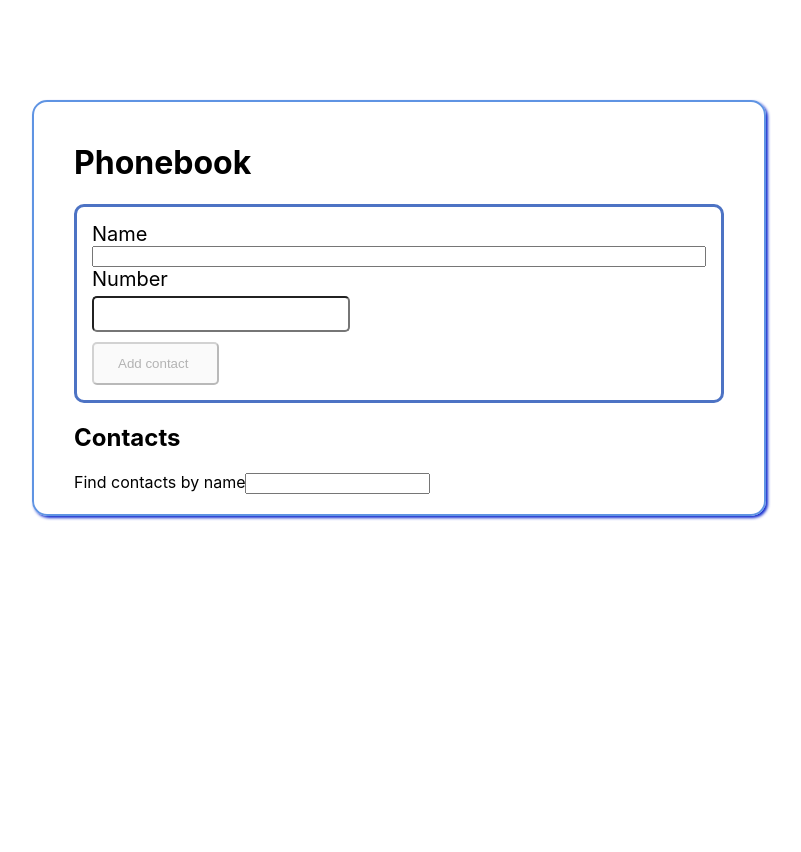
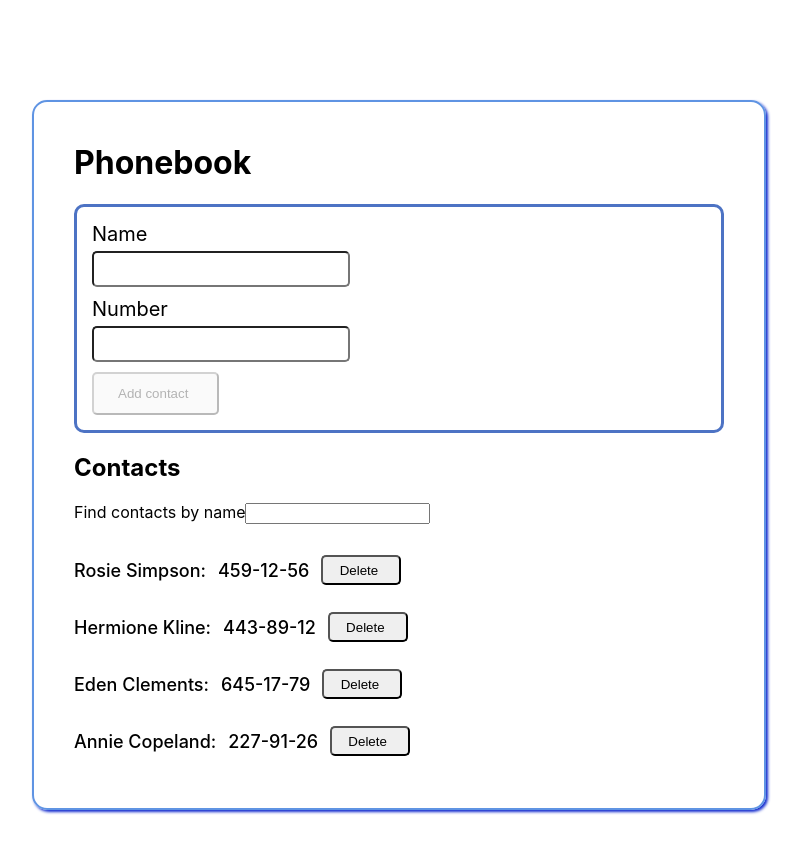
Before and after one commit to AdrianSiwek/goit-react-hw-03-phonebook, a React (Create React App) app: page / in a window 1280 px wide. Shown: the top 852 px of the page, without its empty margins (241-1042 px from the left). Before the commit the page ends 800 px from the top, so only its background shows below. Built offline with nearby package versions, Linux system fonts and the light colour scheme.

Commit message:
update ContactList

```diff
--- a/src/components/App/App.jsx
+++ b/src/components/App/App.jsx
@@ -17,32 +17,36 @@ export class App extends Component {
   }
 
 
+
+
   addContact = ({ name, number }) => {
     this.setState(({ contacts }) => {
-      const onContact = contacts.find(contact => contact.name === name)
+      const onContact = contacts.find(contact => contact.name === name);
 
       if (onContact) {
         alert(`${name} is already in contact`);
         return contacts;
       } else {
         const newContact = {
-          name,
-          number,
-          id: nanoid(),
-        }
-        return [newContact, ...contacts]
+        id: nanoid(),
+        name,
+        number,
+      };
+        return {
+          contacts: [newContact, ...contacts],
+        };
       }
-    })
-  }
+    });
+  };
 
-  deleteContact = () => {
+  deleteContact = contactId => {
     this.setState(prevState => ({
-      contacts: prevState.contacts.filter(contact => contact.id !== nanoid)
-    }))
-  }
+      contacts: prevState.contacts.filter(contact => contact.id !== contactId),
+    }));
+  };
 
   changeFiltr = (event) => {
-    this.setState({filter: event.target.value})
+    this.setState({filter: event.currentTarget.value})
   }
 
   getFiltersContacts = () => {
@@ -56,7 +60,19 @@ export class App extends Component {
       .filter(contact => contact !== false);
   };
 
+  componentDidMount() {
+    const contacts = localStorage.getItem('contacts');
+    const parsContacts = JSON.parse(contacts);
+    if (parsContacts) {
+      this.setState({contacts: parsContacts});
+    }
+  }
 
+  componentDidUpdate(prevState) {
+    if (this.state.contacts !== prevState.contacts) {
+    localStorage.setItem('contacts', JSON.stringify(this.state.contacts));
+  }
+}
 
   render() {
     const filtredContacts = this.getFiltersContacts();
--- a/src/components/ContactForm/ContactForm.jsx
+++ b/src/components/ContactForm/ContactForm.jsx
@@ -1,28 +1,56 @@
 import { Component } from 'react';
 import PropTypes from 'prop-types';
-import style from './ContactForm.module.css';
+import styles from './ContactForm.module.css';
+
+const CONTACT_STATE = {
+    name: '',
+    number: '',
+}
+
+class ContactForm extends Component {
+    state = {
+        ...CONTACT_STATE
+    }
+
+    handleChange = (event) => {
+        const { name, value } = event.currentTarget;
+        this.setState({[name]: value});
+    }
+
+    handleSubmit = (event) => {
+        event.preventDefault();
+        this.props.onSubmit(this.state);
+        this.reset();
+    }
+
+    reset = () => {
+        this.setState({...CONTACT_STATE});
+    }
 
 
-class ContactForm extends Component {
-    state = {  }
+
+
     render() {
         return (
             <div>
-                <form className={style.submit}>
-                    <label className={style.label}>
+                <form className={styles.submit} onSubmit={this.handleSubmit}>
+                    <label className={styles.label}>
                         Name
                         <input
+                            className={styles.input}
                             type="text"
                             name="name"
                             pattern="^[a-zA-Zа-яА-Я]+(([' -][a-zA-Zа-яА-Я ])?[a-zA-Zа-яА-Я]*)*$"
                             title="Name may contain only letters, apostrophe, dash and spaces. For example Adrian, Jacob Mercer, Charles de Batz de Castelmore d'Artagnan"
+                            value={this.state.name}
+                            onChange={this.handleChange}
                             required
                         />
                     </label>
-                    <label className={style.label}>
+                    <label className={styles.label}>
                     Number
                         <input
-                            className={style.input}
+                            className={styles.input}
                             type="tel"
                             name="number"
                             pattern="\+?\d{1,4}?[-.\s]?\(?\d{1,3}?\)?[-.\s]?\d{1,4}[-.\s]?\d{1,4}[-.\s]?\d{1,9}"
@@ -33,7 +61,7 @@ class ContactForm extends Component {
                         />
                     </label>
                     <button
-                        className={style.btn}
+                        className={styles.btn}
                         type="submit"
                         disabled={!this.state.name && !this.state.number}
                     >
@@ -45,4 +73,8 @@ class ContactForm extends Component {
     }
 }
 
+ContactForm.propTypes = {
+  onSubmit: PropTypes.func.isRequired,
+};
+
 export default ContactForm;
--- a/src/components/ContactList/ContactList.jsx
+++ b/src/components/ContactList/ContactList.jsx
@@ -1,13 +1,25 @@
 import React from 'react';
 import PropTypes from 'prop-types';
-import style from './ContactList.module.css';
+import styles from './ContactList.module.css';
 
 
-const ContactList = ({contacts, onDeleteContact}) => {
-    return (
-        <div></div>
-     );
-}
+const ContactList = ({ contacts, onDeleteContact }) => (
+  <ul className={styles.list}>
+    {contacts.map(({ id, name, number }) => (
+      <li className={styles.contact} key={id}>
+        <p>{name}:</p>
+        <p>{number}</p>
+        <button
+          className={styles.btn}
+          type="button"
+          onClick={() => onDeleteContact(id)}
+        >
+          <span>Delete</span>
+        </button>
+      </li>
+    ))}
+  </ul>
+);
 
 ContactList.propTypes = {
   contacts: PropTypes.arrayOf
--- a/src/components/ContactList/ContactList.module.css
+++ b/src/components/ContactList/ContactList.module.css
@@ -0,0 +1,35 @@
+.list {
+    list-style: none;
+    padding: 0;
+    font-weight: 500;
+    font-size: 18px;
+}
+
+.contact {
+    display: flex;
+    align-items: center;
+}
+
+.contact p {
+    margin-right: 12px;
+}
+
+.btn {
+    display: flex;
+    justify-content: center;
+    align-items: center;
+    cursor: pointer;
+    border-radius: 5px;
+    height: 30px;
+    width: 80px;
+}
+
+.btn:hover,
+.btn:focus {
+    color: aliceblue;
+    background-color: rgb(90, 134, 231);
+}
+
+.btn span {
+    margin-right: 5px;
+}
```
